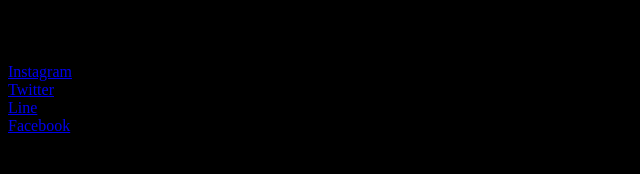
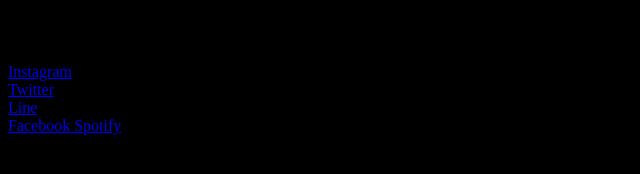
Before and after one commit to nepxxx/nadelist, a plain HTML site: page index.html in a window 1280 px wide. Shown: the full height of the page, 0-640 px from the left. Drawn offline with Linux system fonts and the light colour scheme.

Commit message:
Update index.html

```diff
--- a/index.html
+++ b/index.html
@@ -8,4 +8,5 @@
     <a href="http://bit.ly/antwitt"> Twitter </a> <br>
     <a href="http://line.me/ti/p/~ananda-baskara"> Line </a> <br>
     <a href="https://web.facebook.com/ananbaskarax/"> Facebook </a>
+    <a href="https://open.spotify.com/user/mkiqmpefiavoxcdjq1bsdffgp?si=Am7YaDr4TwWkBeoTBVVLQA"> Spotify </a>
 </body>
```
